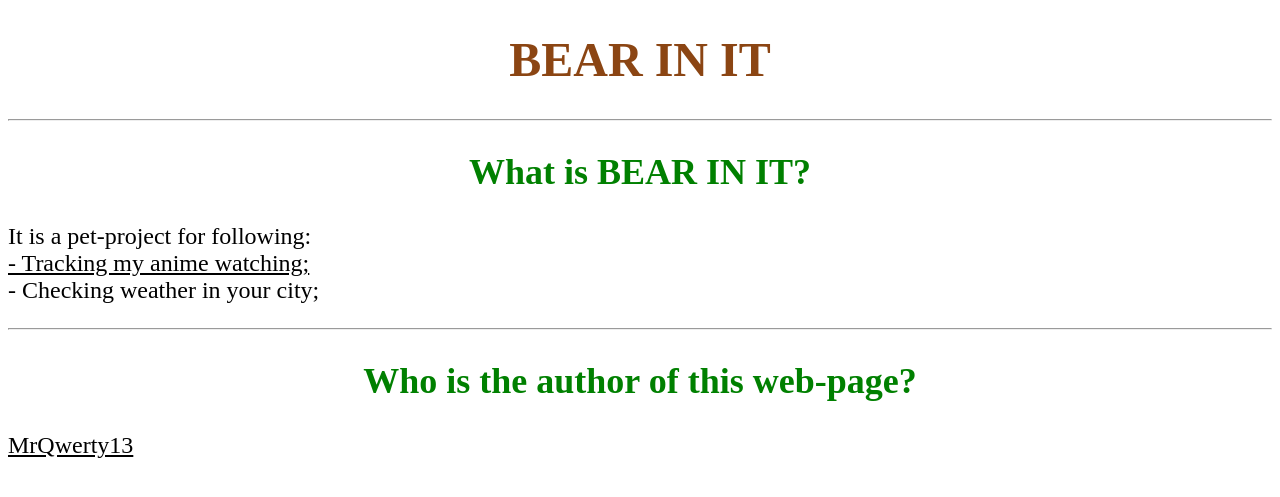
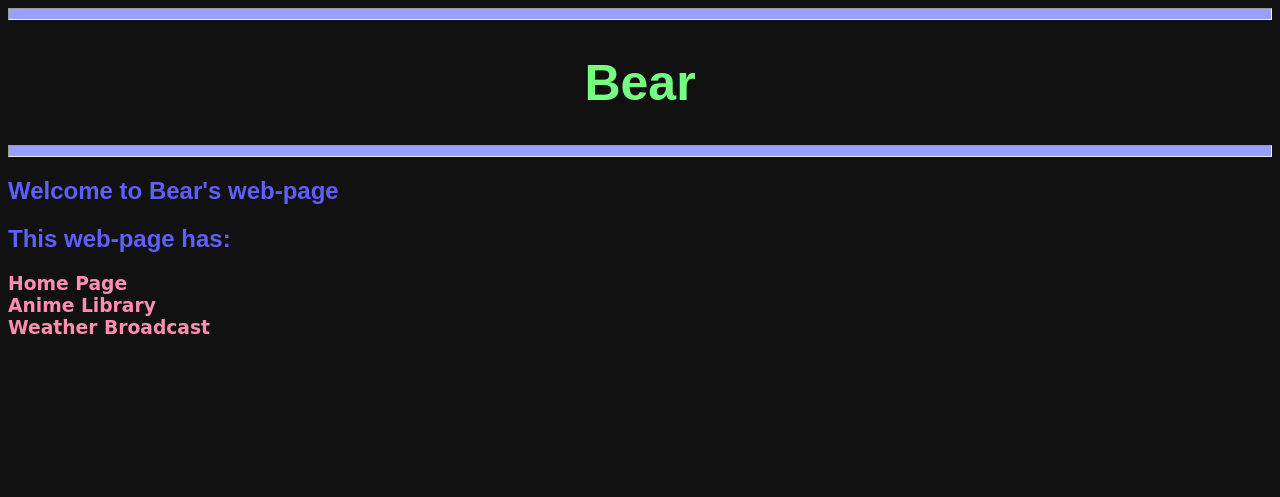
Before and after one commit to MrQwerty13/myWebPage, a Flask app: page / in a window 1280 px wide. Shown: the top 497 px of the page. Run offline with Flask 3, Linux system fonts and the light colour scheme.

Commit message:
Refactor styles and update home/anime templates
Renamed style.css to styleAnime.css and created a new styleHome.css for the home page. Updated anime.html and home.html to use their respective stylesheets and modernized their structure and content for improved clarity and navigation.

```diff
--- /dev/null
+++ b/static/styleHome.css
@@ -0,0 +1,27 @@
+body {
+    font-family: "American Typewriter", sans-serif;
+    text-align: center;
+    background: #111;
+    hr {
+        height: 10px;
+        background-color: #999fff;
+    }
+    h1 {
+      font-size: 50px;
+      text-align: center;
+      color: #74ff82;
+    }
+    h2 {
+      text-align: left;
+      color: #5d5fff;
+    }
+    h3 {
+        text-align: left;
+        color: #ff8eb1;
+    }
+    a {
+        font-family: "Comic Sans MS", sans-serif;
+        text-decoration: none;
+        color: #ff8eb1;
+    }
+}
--- a/templates/home.html
+++ b/templates/home.html
@@ -1,36 +1,21 @@
 <!DOCTYPE html>
 <html lang="en">
     <head>
-        <title>BEAR IN IT</title>
+        <link rel="stylesheet" href="{{ url_for('static', filename='styleHome.css') }}">
+        <title>Bear</title>
     </head>
-
     <body>
-        <h1 title="hi there!" style="text-align: center; color: saddlebrown; font-size: 48px">
-            BEAR IN IT
-        </h1>
-
         <hr>
-
-        <h2 title="Sex" style="text-align: center; color: green; font-size: 36px">
-            What is BEAR IN IT?
-        </h2>
-
-        <p title="is" style="color: black; font-size: 24px">
-            It is a pet-project for following:<br>
-                <a href="/anime" style="color: black">- Tracking my anime watching;</a><br>
-                - Checking weather in your city;
-        </p>
-
+        <h1 title="Bear">Bear</h1>
         <hr>
-
-        <h2 title="my" style="text-align: center; color: green; font-size: 36px">
-            Who is the author of this web-page?
-        </h2>
-
-        <p>
-            <a href="http://github.com/MrQwerty13" style="color: black; font-size: 24px">
-                MrQwerty13
-            </a>
-        </p>
+        <h2 title="Hi there!">Welcome to Bear's web-page</h2>
+        <h2 title="Just click on one of them bellow 😁">This web-page has:</h2>
+        <h3>
+            <a href="/">Home Page</a>
+            <br>
+            <a href="/anime">Anime Library</a>
+            <br>
+            <a href="/">Weather Broadcast</a>
+        </h3>
     </body>
 </html>
```
Also changed, not shown: static/styleAnime.css (renamed from static/style.css, +1 -14 lines), templates/anime.html (+5 -11 lines).
